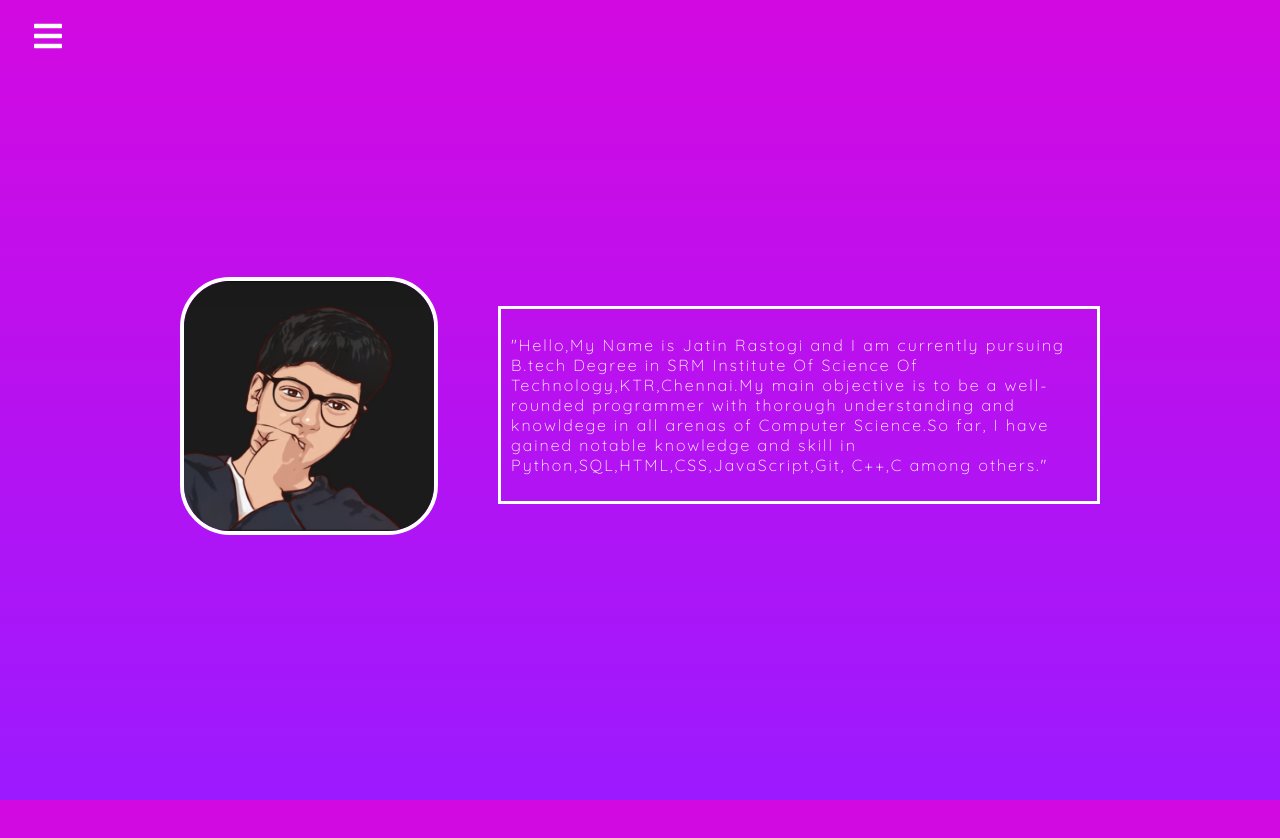
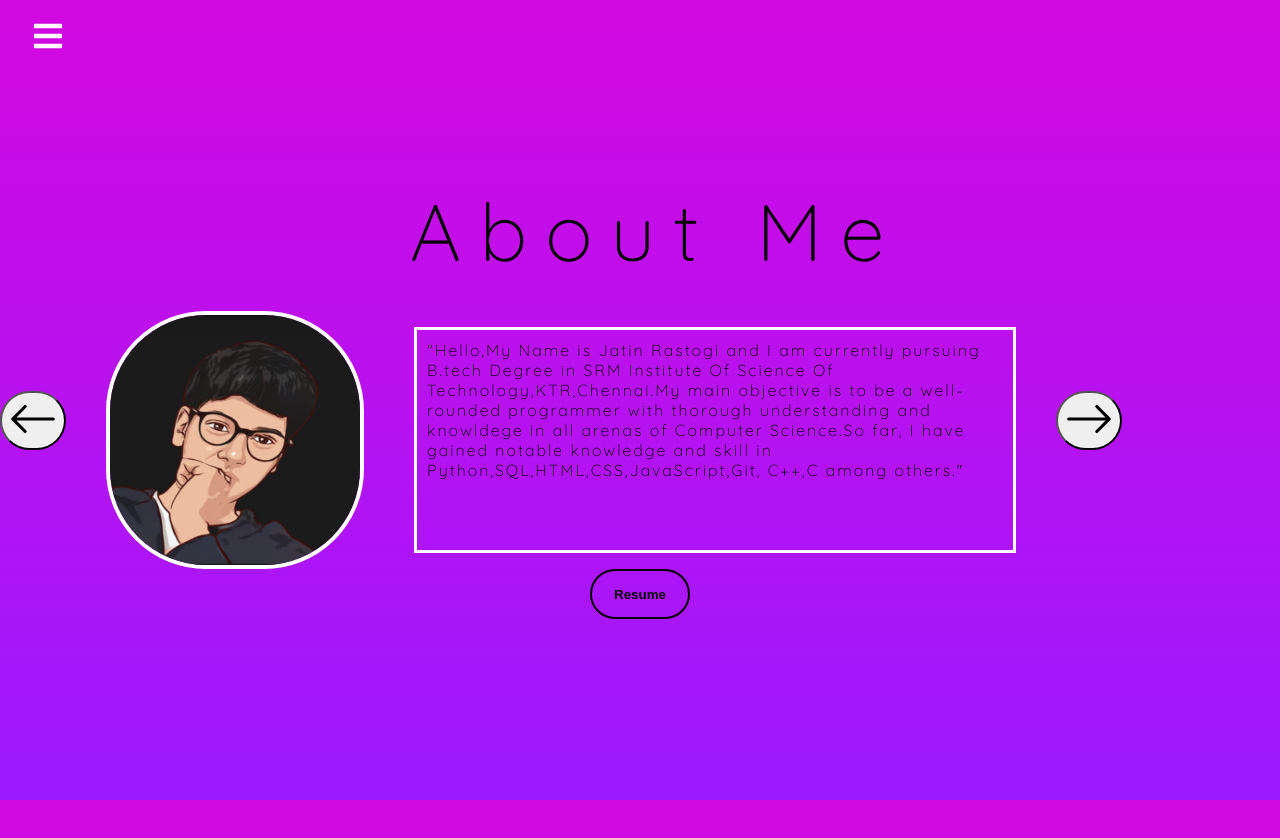
Before and after one commit to jatinrastogi/Portfolio-website, a React (Create React App) app: page /about in a window 1280 px wide. Shown: the top 838 px of the page. Built offline with nearby package versions, Linux system fonts and the light colour scheme.

Commit message:
added aboutpage

```diff
--- a/src/Components/About.js
+++ b/src/Components/About.js
@@ -1,16 +1,17 @@
 import React from 'react'
 import {motion} from 'framer-motion'
+import * as bsIcons from 'react-icons/bs';
+import {Link} from 'react-router-dom'
 
 const About = () => {
-    const line = "Hello,My Name is Jatin Rastogi  and I am currently pursuing B.tech Degree in SRM Institute Of Science Of Technology,KTR,Chennai.My main objective is to be a well-rounded programmer with thorough understanding and knowldege in all arenas of Computer Science.So far, I have gained notable knowledge and skill in Python,SQL,HTML,CSS,JavaScript,Git,C++,C among others."
-
+    const line = "About Me"
     const sentence = {
-        hidden: {opacity:1},
+        hidden: {opacity:0},
         visible : {
             opacity:1,
             transition: {
                 delay:0.5,
-                staggerChildren:0.2,
+                staggerChildren:0.6,
             },
         },
     }
@@ -23,16 +24,62 @@ const About = () => {
     }
     return (
         <div className= "about">
+                <motion.header variants={sentence} initial="hidden" animate="visible">
+                    {
+                        line.split("").map((char,index) => {
+                            return (
+                                <motion.span key={char + "-" + index} variants={letter}>
+                                    {char}
+                                </motion.span>
+                            )
+                        })
+                    }
+                </motion.header>
+
+
             <div className="about-1">
+                <motion.div className="button-1" initial = {{y:-1000}} animate={{y:0}} transition={{delay:2,stiffness:120,type:"spring"}}>
+            <Link to="/">
+                    <motion.button whileHover={{
+                        scale:1.2,
+                        boxShadow: "0px 0px 8px rgb(255,255,255)",
+                        TextShadow: "0px 0px 8px rgb(255,255,255)",
+                        rotate:360,
+                    }}>
+                        <bsIcons.BsArrowLeft size={50} color="black"/>
+                    </motion.button>
+                </Link>
+                </motion.div>
                 <motion.p variants={sentence} initial="hidden" animate="visible">
     "Hello,My Name is Jatin Rastogi  and I am currently pursuing B.tech Degree in SRM Institute Of Science Of Technology,KTR,Chennai.My main objective is to be a well-rounded programmer with thorough understanding and knowldege in all arenas of Computer Science.So far, I have gained notable knowledge and skill in Python,SQL,HTML,CSS,JavaScript,Git,
     C++,C among others."
 
                 </motion.p>
+
+
+                <motion.img src="jatin.jpeg" variants={sentence} initial="hidden" animate="visible" />
+                <motion.div className="button-2" initial = {{y:-1000}} animate={{y:0}} transition={{delay:2,stiffness:120,type:"spring"}}>
+                <Link to="/education">
+                <motion.button whileHover={{
+                    scale:1.2,
+                    boxShadow: "0px 0px 8px rgb(255,255,255)",
+                    TextShadow: "0px 0px 8px rgb(255,255,255)",
+                    rotate:360,
+                }}>
+                        <bsIcons.BsArrowRight size={50} color="black"/>
+                    </motion.button>
+                </Link>
+                </motion.div>
             </div>
-            <div className="about-2">
-                <img src="jatin.jpeg"/>
-            </div>
+            <motion.div className="about-2" initial = {{x:-1000}} animate={{x:0}} transition={{delay:2,stiffness:120,type:"spring"}} >
+                <motion.button whileHover={{
+            scale:1.2,
+            boxShadow: "0px 0px 8px rgb(255,255,0)",
+            TextShadow : "0px 0px 8px rgb(255,255,0)" }}>
+                    Resume
+                </motion.button>
+            </motion.div>
+
         </div>
     )
 }
--- a/src/Components/Education.js
+++ b/src/Components/Education.js
@@ -1,9 +1,23 @@
-import React from 'react'
-
+import * as ioicons from 'react-icons/io'
 const Education = () => {
     return (
-        <div>
-            <h1>Education</h1>
+        <div className="education">
+            <h1>
+                EDUCATION
+            </h1>
+            <div className="education-1">
+                <ioicons.IoIosSchool size={50} color="black"/>
+                <section>
+                    <h3>
+                    THE INDIAN SCHOOL
+                    </h3>
+                    <p>
+                        (2006-2018)
+                    </p>
+                    <hr/>
+                </section>
+
+            </div>
         </div>
     )
 }
--- a/src/index.css
+++ b/src/index.css
@@ -43,21 +43,7 @@ body{
 } */
 
 
-/* header */
-header{
-  display: flex;
-  padding: 40px;
-  align-items: center;
-}
-header .title{
-  flex-grow: 1;
-  margin-left: 20px;
-  font-size: 0.6em;
-}
-header h1{
-  border-bottom: 1px solid rgba(255,255,255,0.2);
-  padding-bottom: 10px;
-}
+
 
 /* lists */
 
@@ -125,29 +111,90 @@ header h1{
   display: flex;
   justify-content: center;
   align-items: center;
+  flex-direction: column;
+
+  align-content: flex-start;
+}
+.about header{
+  font-size: 5rem;
+  margin-bottom: 30px;
+  color: black;
+  font-family: 'Quicksand';
+
+
+
+}
+.about-1{
+  display: flex;
   flex-direction: row;
 }
-.about-1{
+.about-1 p{
   border: 3px solid white;
   padding: 10px;
+  color: black;
   width: 45%;
+  order:3;
+  margin-left: 50px;
+  margin-right: 40px;
+}
+.about-1 img{
   order:2;
-  margin-bottom: 150px;
-}
-.about-2{
-  order:1;
-  margin-right: 60px;
-  margin-bottom: 145px;
 
-}
-.about-2 img{
+  margin-left: 40px;
   border: 4px solid white;
   width: 250px;
   height: 250px;
-  border-radius: 50px;
+  border-radius: 100px;
+
 
 }
+.about-1 button{
+  color: white;
+  border-radius: 50px;
+  cursor: pointer;
+  opacity: 1;
+  margin-top: 80px
+}
+.button-1{
+  order:1
+}
+.button-2{
+  order: 4;
+}
+.about-2{
+  margin-bottom: 20vh;
+}
+.about-2 button{
+  color: black;
+  background-color:transparent;
+  border-radius: 50px;
+  font-weight: bold;
+  cursor: pointer;
+  border: 2px solid;
+  height: 50px;
+  width: 100px;
+  order: 0;
+}
+/* Education */
+.education{
+  width: 100%;
+  height: 100%;
+  display: flex;
+  justify-content: flex-start;
+  align-items: center;
+  /* align-content: flex-end; */
+  flex-direction: column;
 
+}
+.education-1{
+  display: flex;
+  margin-top:100px;
+  flex-direction: row;
+
+}
+ .education-1 section{
+  margin-left: 30px;
+}
 /*sidebars*/
 .navbar {
   background-color:linear-gradient(180deg, #d309e1 0%, rgb(156, 26, 255) 100%);
@@ -155,6 +202,7 @@ header h1{
   display: flex;
   justify-content: flex-start;
   align-items: center;
+  width: 100px;
 }
 
 .menu-bars {
```
Also changed, not shown: public/jat.jpeg (added), public/srm.png (added).
